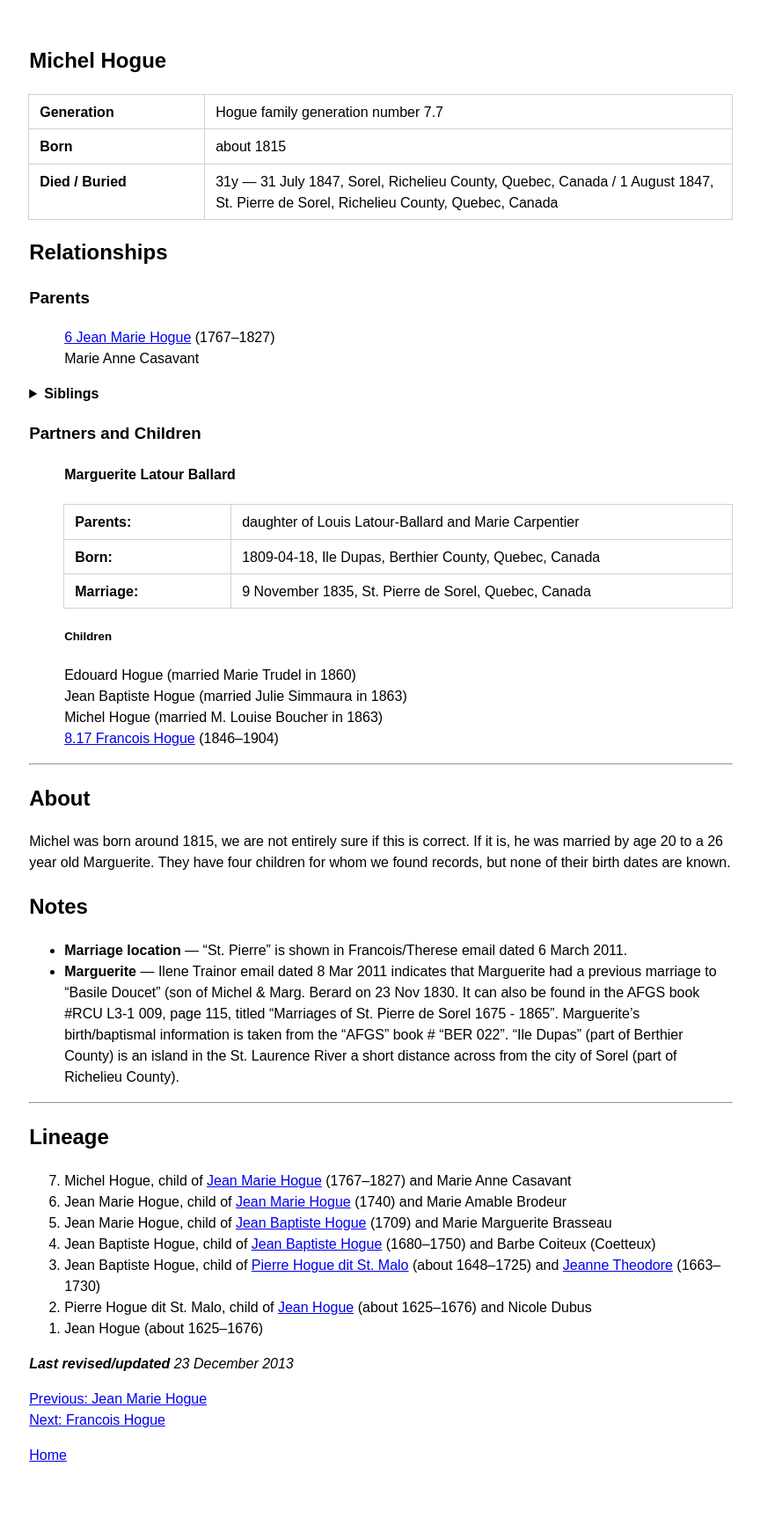
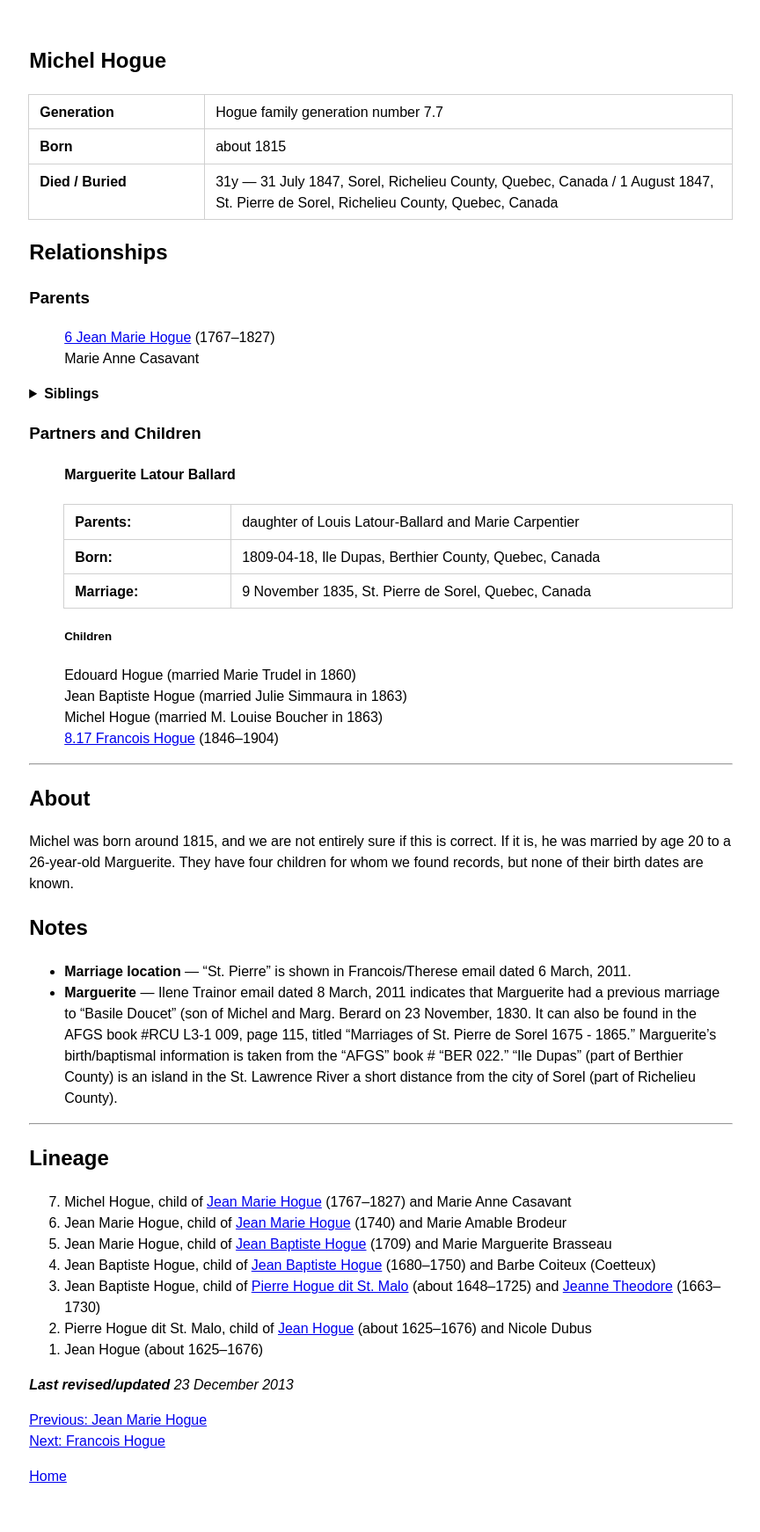
Before and after one commit to highchair/hogue-family-ancestry, a Jekyll site: the page built from _people/1815-michel-hogue.md, in a window 1280 px wide. Shown: the whole page at 88% size, without its empty margins (18-882 px from the left). Built offline with Jekyll 4.4.1, drawn with Linux system fonts in a browser that asks for light colours; before the commit the page ends 1718 px from its top, so only the background shows below that.

Commit message:
Update 1815-michel-hogue.md

```diff
--- a/_people/1815-michel-hogue.md
+++ b/_people/1815-michel-hogue.md
@@ -39,9 +39,9 @@ partners:
 
 ## About
 
-Michel was born around 1815, we are not entirely sure if this is correct. If it is, he was married by age 20 to a 26 year old Marguerite. They have four children for whom we found records, but none of their birth dates are known.
+Michel was born around 1815, and we are not entirely sure if this is correct. If it is, he was married by age 20 to a 26-year-old Marguerite. They have four children for whom we found records, but none of their birth dates are known.
 
 
 ## Notes
-+ **Marriage location** — “St. Pierre” is shown in Francois/Therese email dated 6 March 2011.
-+ **Marguerite** — Ilene Trainor email dated 8 Mar 2011 indicates that Marguerite had a previous marriage to “Basile Doucet” (son of Michel & Marg. Berard on 23 Nov 1830. It can also be found in the AFGS book #RCU L3-1 009, page 115, titled “Marriages of St. Pierre de Sorel 1675 - 1865”.  Marguerite’s birth/baptismal information is taken from the “AFGS” book # “BER 022”. “Ile Dupas” (part of Berthier County) is an island in the St. Laurence River a short distance across from the city of Sorel (part of Richelieu County).
++ **Marriage location** — “St. Pierre” is shown in Francois/Therese email dated 6 March, 2011.
++ **Marguerite** — Ilene Trainor email dated 8 March, 2011 indicates that Marguerite had a previous marriage to “Basile Doucet” (son of Michel and Marg. Berard on 23 November, 1830. It can also be found in the AFGS book #RCU L3-1 009, page 115, titled “Marriages of St. Pierre de Sorel 1675 - 1865.” Marguerite’s birth/baptismal information is taken from the “AFGS” book # “BER 022.” “Ile Dupas” (part of Berthier County) is an island in the St. Lawrence River a short distance from the city of Sorel (part of Richelieu County).
```
